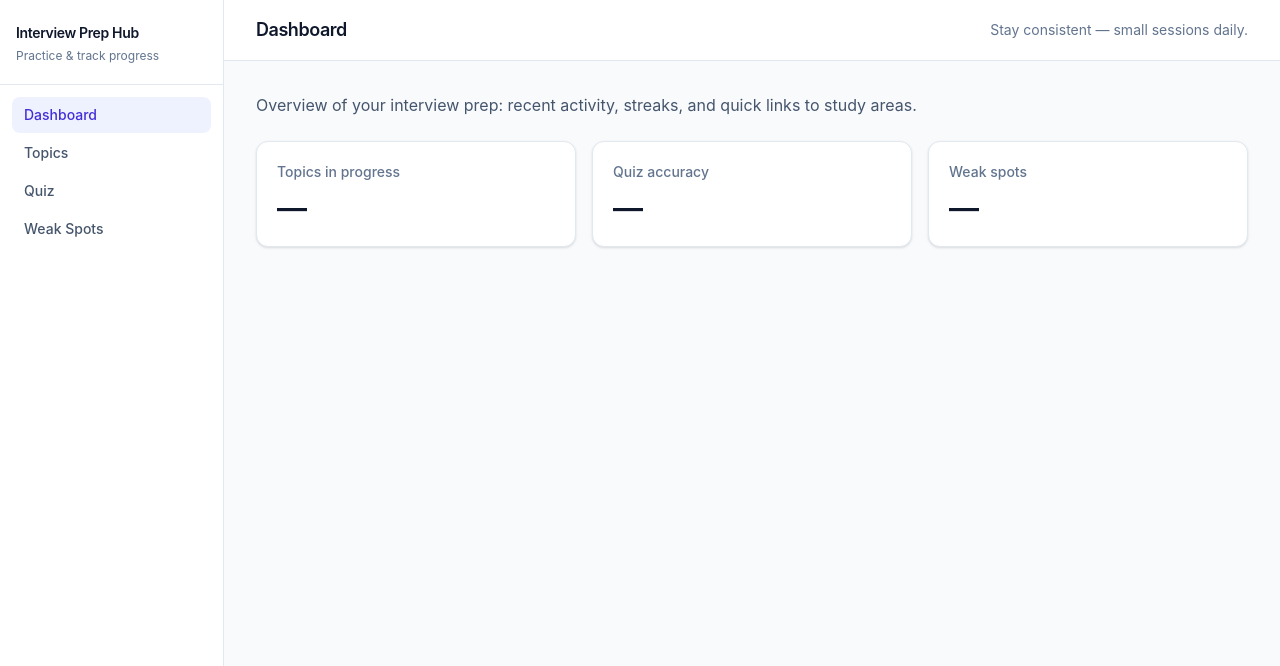
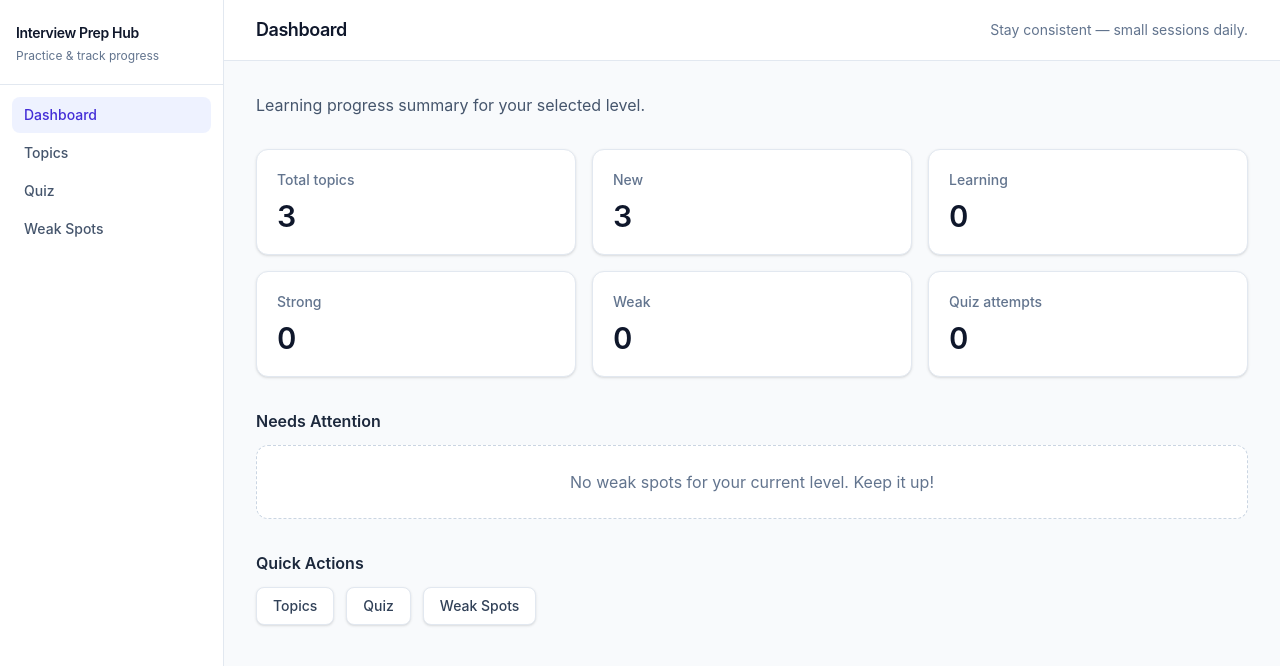
Before and after one commit to annabusko/interview-prep-hub, a React (Vite) app: page / in a window 1280 px wide. Shown: the top 666 px of the page. Built offline with nearby package versions, Linux system fonts and the light colour scheme.

Commit message:
feat: add dashboard page with localized progress overview and attention preview

```diff
--- a/src/i18n/locales/en.json
+++ b/src/i18n/locales/en.json
@@ -39,6 +39,28 @@
     "completedMessage": "You answered all {{count}} questions.",
     "restart": "Start again"
   },
+  "dashboard": {
+    "description": "Learning progress summary for your selected level.",
+    "summary": {
+      "totalTopics": "Total topics",
+      "newTopics": "New",
+      "learningTopics": "Learning",
+      "strongTopics": "Strong",
+      "weakTopics": "Weak",
+      "quizAttempts": "Quiz attempts"
+    },
+    "needsAttention": {
+      "title": "Needs Attention",
+      "emptyState": "No weak spots for your current level. Keep it up!",
+      "viewAll": "View all weak spots"
+    },
+    "quickActions": {
+      "title": "Quick Actions",
+      "topics": "Topics",
+      "quiz": "Quiz",
+      "weakSpots": "Weak Spots"
+    }
+  },
   "weakSpots": {
     "description": "Topics to review based on your learning status and quiz mistakes.",
     "emptyState": "No weak spots for your current level. Keep it up!",
--- a/src/i18n/locales/ru.json
+++ b/src/i18n/locales/ru.json
@@ -39,6 +39,28 @@
     "completedMessage": "Вы ответили на все {{count}} вопросов.",
     "restart": "Начать заново"
   },
+  "dashboard": {
+    "description": "Сводка прогресса обучения для выбранного уровня.",
+    "summary": {
+      "totalTopics": "Всего тем",
+      "newTopics": "Новые",
+      "learningTopics": "В процессе",
+      "strongTopics": "Усвоены",
+      "weakTopics": "Слабые",
+      "quizAttempts": "Попытки квиза"
+    },
+    "needsAttention": {
+      "title": "Требуют внимания",
+      "emptyState": "Слабых мест для текущего уровня нет. Так держать!",
+      "viewAll": "Все слабые места"
+    },
+    "quickActions": {
+      "title": "Быстрые действия",
+      "topics": "Темы",
+      "quiz": "Квиз",
+      "weakSpots": "Слабые места"
+    }
+  },
   "weakSpots": {
     "description": "Темы для повторения на основе статуса обучения и ошибок в квизе.",
     "emptyState": "Слабых мест для текущего уровня нет. Так держать!",
--- a/src/pages/DashboardPage.tsx
+++ b/src/pages/DashboardPage.tsx
@@ -1,23 +1,196 @@
+import { useMemo } from 'react'
+import { useTranslation } from 'react-i18next'
+import { Link } from 'react-router-dom'
+import { usePreferences } from '../app/providers/preferences/usePreferences'
+import { readQuizAttempts } from '../app/quiz/quizAttempts.storage'
+import { readTopicProgress } from '../app/topic-progress/topicProgress.storage'
+import { questions } from '../data/questions'
+import { topics } from '../data/topics'
+import type { ContentLanguage, InterviewLevel } from '../domain/models'
+import { PATHS } from '../routes/paths'
+
+type ReviewReason = 'weak' | 'mistake' | 'both'
+
+type NeedsAttentionItem = {
+  topicId: string
+  title: string
+  summary: string
+  reason: ReviewReason
+}
+
+function buildSummary(selectedLevel: InterviewLevel) {
+  const levelTopics = topics.filter((t) => t.level === selectedLevel)
+  const progress = readTopicProgress()
+  const attempts = readQuizAttempts()
+
+  const progressMap = new Map(progress.map((p) => [p.topicId, p.status]))
+
+  let newCount = 0
+  let learningCount = 0
+  let strongCount = 0
+  let weakCount = 0
+
+  for (const topic of levelTopics) {
+    const status = progressMap.get(topic.id)
+    if (!status || status === 'new') newCount++
+    else if (status === 'learning') learningCount++
+    else if (status === 'strong') strongCount++
+    else if (status === 'weak') weakCount++
+  }
+
+  const quizAttempts = attempts.filter((a) => a.level === selectedLevel).length
+
+  return { total: levelTopics.length, newCount, learningCount, strongCount, weakCount, quizAttempts }
+}
+
+function buildNeedsAttention(
+  selectedLevel: InterviewLevel,
+  selectedLanguage: ContentLanguage,
+): NeedsAttentionItem[] {
+  const progress = readTopicProgress()
+  const attempts = readQuizAttempts()
+
+  const weakTopicIds = new Set(
+    progress.filter((p) => p.status === 'weak').map((p) => p.topicId),
+  )
+
+  const topicsWithMistakes = new Set(
+    attempts
+      .filter((a) => !a.correct && a.level === selectedLevel)
+      .map((a) => questions.find((q) => q.id === a.questionId)?.topicId)
+      .filter((id): id is string => id !== undefined),
+  )
+
+  const result: NeedsAttentionItem[] = []
+
+  for (const topic of topics) {
+    if (result.length >= 3) break
+    if (topic.level !== selectedLevel) continue
+
+    const isWeak = weakTopicIds.has(topic.id)
+    const hasMistake = topicsWithMistakes.has(topic.id)
+
+    if (!isWeak && !hasMistake) continue
+
+    let reason: ReviewReason
+    if (isWeak && hasMistake) reason = 'both'
+    else if (isWeak) reason = 'weak'
+    else reason = 'mistake'
+
+    result.push({
+      topicId: topic.id,
+      title: topic.title[selectedLanguage],
+      summary: topic.summary[selectedLanguage],
+      reason,
+    })
+  }
+
+  return result
+}
+
+const REASON_CLASSES: Record<ReviewReason, string> = {
+  both: 'bg-orange-50 text-orange-700',
+  weak: 'bg-red-50 text-red-700',
+  mistake: 'bg-yellow-50 text-yellow-700',
+}
+
+function SummaryCard({ label, value }: Readonly<{ label: string; value: number }>) {
+  return (
+    <article className="rounded-xl border border-slate-200 bg-white p-5 shadow-sm">
+      <h2 className="text-sm font-medium text-slate-500">{label}</h2>
+      <p className="mt-2 text-3xl font-semibold tabular-nums text-slate-900">{value}</p>
+    </article>
+  )
+}
+
 export function DashboardPage() {
+  const { t } = useTranslation()
+  const { preferences } = usePreferences()
+  const { selectedLevel, selectedLanguage } = preferences
+
+  const summary = useMemo(() => buildSummary(selectedLevel), [selectedLevel])
+  const needsAttention = useMemo(
+    () => buildNeedsAttention(selectedLevel, selectedLanguage),
+    [selectedLevel, selectedLanguage],
+  )
+
   return (
-    <div className="space-y-6">
-      <p className="max-w-2xl text-slate-600">
-        Overview of your interview prep: recent activity, streaks, and quick links to study areas.
-      </p>
-      <div className="grid gap-4 sm:grid-cols-2 lg:grid-cols-3">
-        <article className="rounded-xl border border-slate-200 bg-white p-5 shadow-sm">
-          <h2 className="text-sm font-medium text-slate-500">Topics in progress</h2>
-          <p className="mt-2 text-3xl font-semibold tabular-nums text-slate-900">—</p>
-        </article>
-        <article className="rounded-xl border border-slate-200 bg-white p-5 shadow-sm">
-          <h2 className="text-sm font-medium text-slate-500">Quiz accuracy</h2>
-          <p className="mt-2 text-3xl font-semibold tabular-nums text-slate-900">—</p>
-        </article>
-        <article className="rounded-xl border border-slate-200 bg-white p-5 shadow-sm">
-          <h2 className="text-sm font-medium text-slate-500">Weak spots</h2>
-          <p className="mt-2 text-3xl font-semibold tabular-nums text-slate-900">—</p>
-        </article>
-      </div>
+    <div className="space-y-8">
+      <p className="max-w-2xl text-slate-600">{t('dashboard.description')}</p>
+
+      <section>
+        <div className="grid gap-4 sm:grid-cols-2 lg:grid-cols-3">
+          <SummaryCard label={t('dashboard.summary.totalTopics')} value={summary.total} />
+          <SummaryCard label={t('dashboard.summary.newTopics')} value={summary.newCount} />
+          <SummaryCard label={t('dashboard.summary.learningTopics')} value={summary.learningCount} />
+          <SummaryCard label={t('dashboard.summary.strongTopics')} value={summary.strongCount} />
+          <SummaryCard label={t('dashboard.summary.weakTopics')} value={summary.weakCount} />
+          <SummaryCard label={t('dashboard.summary.quizAttempts')} value={summary.quizAttempts} />
+        </div>
+      </section>
+
+      <section className="space-y-3">
+        <h2 className="text-base font-semibold text-slate-800">{t('dashboard.needsAttention.title')}</h2>
+
+        {needsAttention.length === 0 ? (
+          <div className="rounded-xl border border-dashed border-slate-300 bg-white p-6 text-center text-slate-500">
+            {t('dashboard.needsAttention.emptyState')}
+          </div>
+        ) : (
+          <>
+            <ul className="space-y-3">
+              {needsAttention.map((item) => (
+                <li key={item.topicId} className="rounded-xl border border-slate-200 bg-white p-4 shadow-sm">
+                  <div className="flex items-start justify-between gap-4">
+                    <div className="space-y-1">
+                      <p className="font-medium text-slate-900">{item.title}</p>
+                      <p className="text-sm text-slate-500">{item.summary}</p>
+                      <span
+                        className={`inline-block rounded-full px-2 py-0.5 text-xs font-medium ${REASON_CLASSES[item.reason]}`}
+                      >
+                        {t(`weakSpots.reason.${item.reason}`)}
+                      </span>
+                    </div>
+                    <Link
+                      to={PATHS.topicDetail(item.topicId)}
+                      className="shrink-0 text-sm font-medium text-indigo-600 hover:underline"
+                    >
+                      {t('topics.openDetails')}
+                    </Link>
+                  </div>
+                </li>
+              ))}
+            </ul>
+            <Link to={PATHS.weakSpots} className="inline-block text-sm font-medium text-indigo-600 hover:underline">
+              {t('dashboard.needsAttention.viewAll')}
+            </Link>
+          </>
+        )}
+      </section>
+
+      <section className="space-y-3">
+        <h2 className="text-base font-semibold text-slate-800">{t('dashboard.quickActions.title')}</h2>
+        <div className="flex flex-wrap gap-3">
+          <Link
+            to={PATHS.topics}
+            className="rounded-lg border border-slate-200 bg-white px-4 py-2 text-sm font-medium text-slate-700 shadow-sm hover:bg-slate-50"
+          >
+            {t('dashboard.quickActions.topics')}
+          </Link>
+          <Link
+            to={PATHS.quiz}
+            className="rounded-lg border border-slate-200 bg-white px-4 py-2 text-sm font-medium text-slate-700 shadow-sm hover:bg-slate-50"
+          >
+            {t('dashboard.quickActions.quiz')}
+          </Link>
+          <Link
+            to={PATHS.weakSpots}
+            className="rounded-lg border border-slate-200 bg-white px-4 py-2 text-sm font-medium text-slate-700 shadow-sm hover:bg-slate-50"
+          >
+            {t('dashboard.quickActions.weakSpots')}
+          </Link>
+        </div>
+      </section>
     </div>
   )
 }
```
